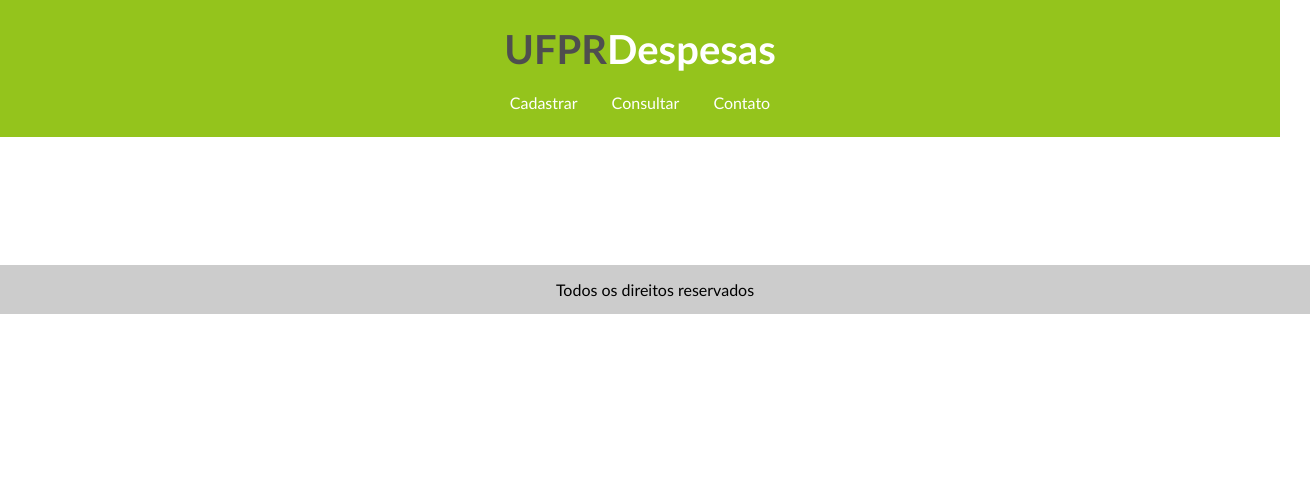
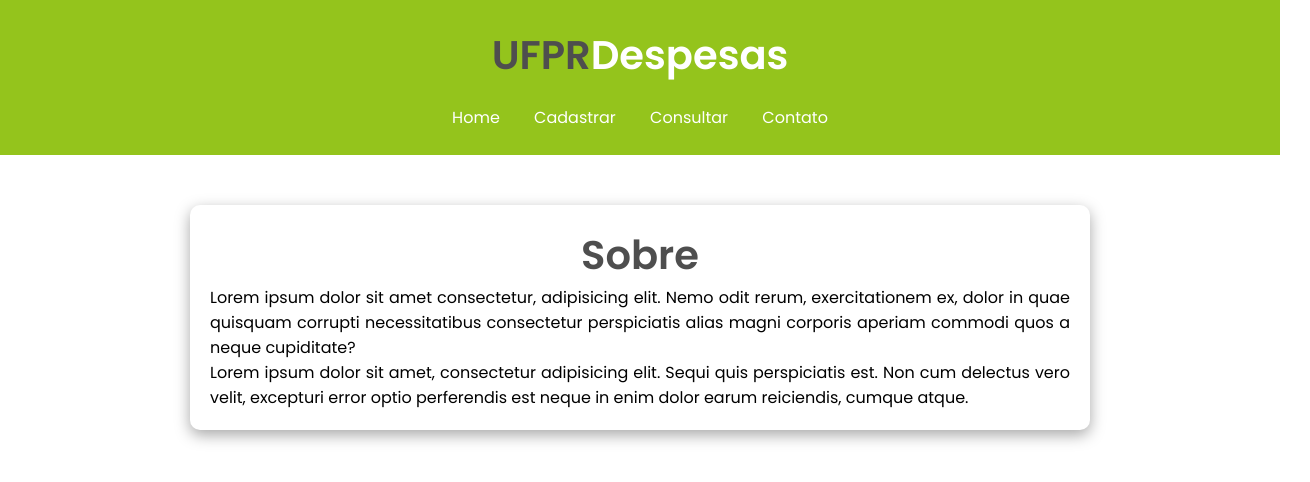
Before and after one commit to gajalves/pi, a plain HTML site: page home.html in a window 1280 px wide. Shown: the whole page, 1310 px wide, since content can reach past the window. Drawn offline with Linux system fonts and the light colour scheme.

Commit message:
projeto final

```diff
--- a/css/style.css
+++ b/css/style.css
@@ -1,13 +1,14 @@
+@import url("https://fonts.googleapis.com/css2?family=Poppins:wght@200;400;600&display=swap");
+
 * {
     margin: 0;
     padding: 0;
-
     clear: both;
 }
 
 body {
     font-size: 1em;
-    font-family: 'Trebuchet MS', 'Lucida Sans Unicode', sans-serif;
+    font-family: "Poppins", sans-serif;
     /* background: #e4e4e4 ; */
 }
 /*
@@ -29,6 +30,9 @@
     background: #fff;
 }
 
+h2 {
+    text-align: center;
+}
 
 
 /*
@@ -57,12 +61,14 @@
 }
 
 #rodape {
-    left: 0;
+    position: fixed;
     bottom: 0;
+    background-color: blue;
+    color: #FFF;
     width: 100%;
+    height: 100px;
     text-align: center;
-    padding: 15px;
-    background: #CCC;
+    line-height: 100px;
 }
 
 /*
@@ -232,3 +238,20 @@
     margin-bottom: 16px;
     resize: vertical
 }
+
+
+
+/* Home */
+#conteudo {
+    margin-top: 50px;
+    margin-bottom: 50px;
+    padding: 20px;
+    text-align: justify;
+    /* background-color: red; */
+    border-radius: 10px;
+    box-shadow: rgba(0, 0, 0, 0.35) 0px 5px 15px;
+}
+
+#conteudo h1 {
+    text-align: center;
+}
--- a/home.html
+++ b/home.html
@@ -9,6 +9,7 @@
                 <h1><span class="">UFPR</span><span class="branco">Despesas</span></h1>
             </div>
             <div id="area-menu">
+                <a href="home.html">Home</a>
                 <a href="index.html">Cadastrar</a>
                 <a href="consulta.html">Consultar</a>
                 <a href="contato.html">Contato</a>
@@ -16,14 +17,11 @@
         </div>
 
         <div id="area-principal">
-
+           <div id="conteudo">
+                <h1>Sobre</h1>
+                <p>Lorem ipsum dolor sit amet consectetur, adipisicing elit. Nemo odit rerum, exercitationem ex, dolor in quae quisquam corrupti necessitatibus consectetur perspiciatis alias magni corporis aperiam commodi quos a neque cupiditate?</p>
+                <p>Lorem ipsum dolor sit amet, consectetur adipisicing elit. Sequi quis perspiciatis est. Non cum delectus vero velit, excepturi error optio perferendis est neque in enim dolor earum reiciendis, cumque atque.</p>
+           </div>
         </div>
-        <div id="rodape">
-            Todos os direitos reservados
-        </div>
-
-
-
-
     </body>
 </html>
```
Also changed, not shown: consulta.html (+1 -5 lines), contato.html (+3 -9 lines), index.html (+1 -3 lines).
